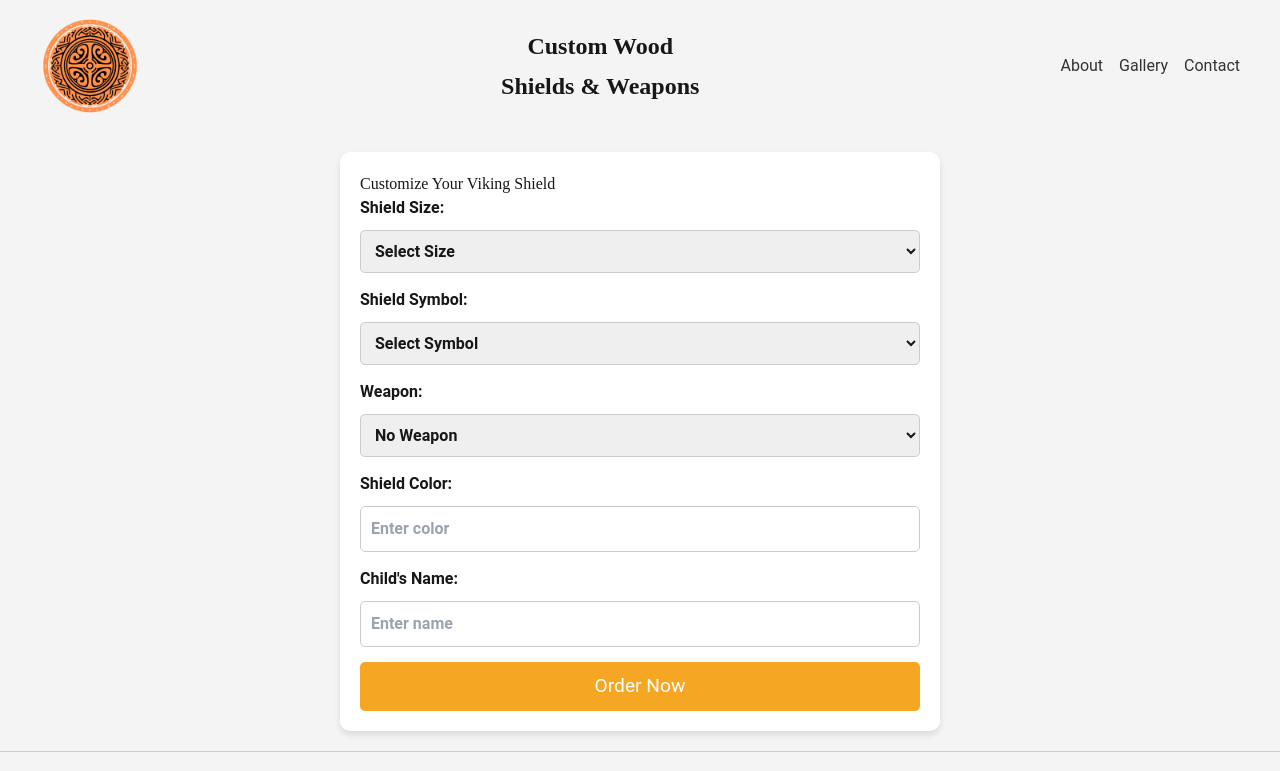
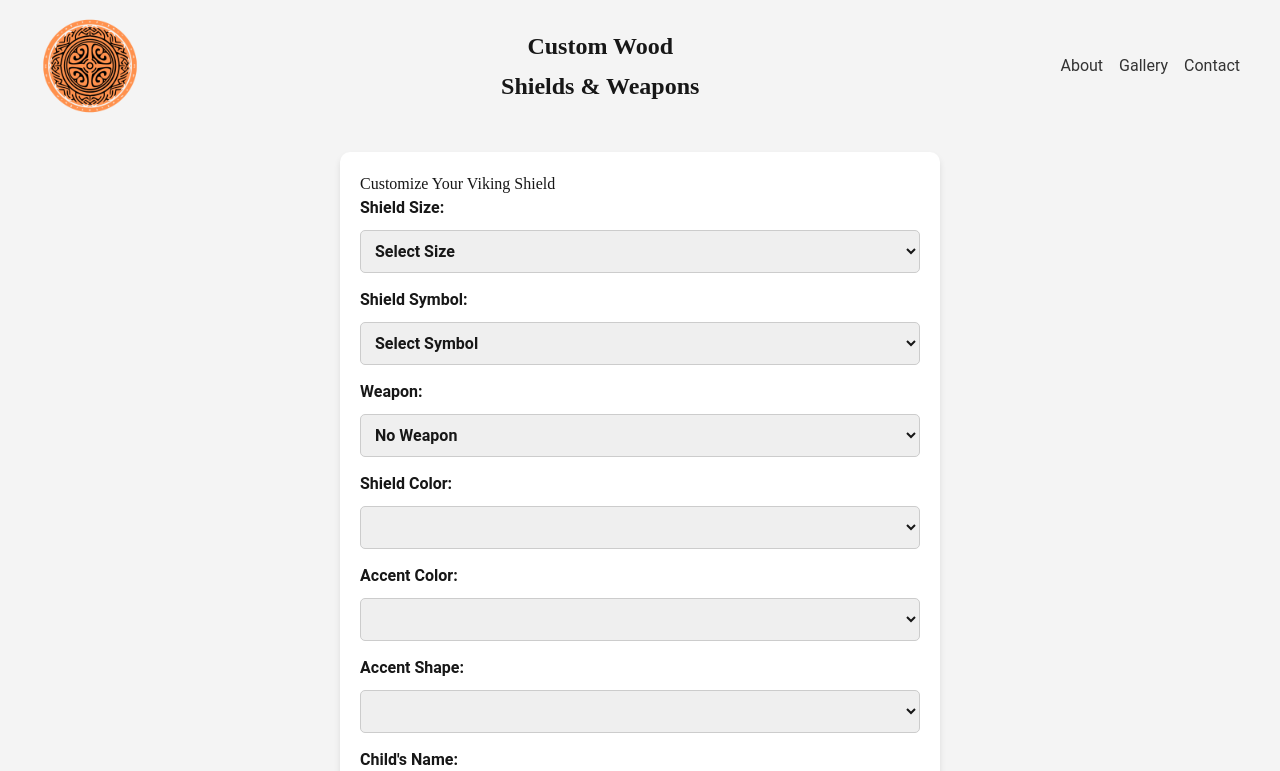
Before and after one commit to tbraeck/custom-viking-shields, a Next.js app: page / in a window 1280 px wide. Shown: the top 771 px of the page. Built offline with nearby package versions, Linux system fonts and the light colour scheme.

Commit message:
Another Commit

```diff
--- a/app/components/Footer.js
+++ b/app/components/Footer.js
@@ -3,7 +3,7 @@ import './Footer.css';
 function Footer() {
   return (
     <footer className="footer">
-      <p>© {new Date().getFullYear()} Viking Shields & Weapons. All Rights Reserved.</p>
+      <p>© {new Date().getFullYear()} Custom Wood Shields & Weapons. All Rights Reserved.</p>
     </footer>
   );
 }
--- a/app/components/OrderForm.js
+++ b/app/components/OrderForm.js
@@ -9,6 +9,8 @@ function OrderForm() {
     shieldSymbol: '',
     weapon: '',
     color: '',
+    accent_color: '',
+    accent_shape: '',
     childName: ''
   });
 
@@ -31,9 +33,9 @@ function OrderForm() {
           Shield Size:
           <select name="shieldSize" value={formData.shieldSize} onChange={handleChange}>
             <option value="">Select Size</option>
-            <option value="Small">Small</option>
-            <option value="Medium">Medium</option>
-            <option value="Large">Large</option>
+            <option value="Small">Small (12 inch)</option>
+            <option value="Medium">Medium (18 inch)</option>
+            <option value="Large">Large (24 inch)</option>
           </select>
         </label>
         <label>
@@ -43,6 +45,11 @@ function OrderForm() {
             <option value="Dragon">Dragon</option>
             <option value="Wolf">Wolf</option>
             <option value="Raven">Raven</option>
+            <option value="Bear">Bear</option>
+            <option value="Boar">Boar</option>
+            <option value="8-legged-horse">Odin&apos;s Horse</option>
+            <option value="Long Ship">Long Ship</option>
+            <option value="Bear">Viking Axe</option>
           </select>
         </label>
         <label>
@@ -50,19 +57,52 @@ function OrderForm() {
           <select name="weapon" value={formData.weapon} onChange={handleChange}>
             <option value="">No Weapon</option>
             <option value="Sword">Sword</option>
-            <option value="Axe">Axe</option>
+            <option value="Battle_Axe">Battle Axe (Double-Blade)</option>
+            <option value="Gotthard_Axe">Gotthard Axe (Single Blade)</option>
             <option value="Dagger">Dagger</option>
           </select>
         </label>
         <label>
           Shield Color:
-          <input
-            type="text"
-            name="color"
-            placeholder="Enter color"
-            value={formData.color}
-            onChange={handleChange}
-          />
+          <select name="color" value={formData.color} onChange={handleChange}>
+            <option value=""></option>
+            <option value="White">White</option>
+            <option value="Black">Black</option>
+            <option value="Green">Green</option>
+            <option value="Blue">Blue</option>
+            <option value="Red">Red</option>
+            <option value="Yellow">Yellow</option>
+            <option value="Orange">Orange</option>
+            <option value="Purple">Purple</option>
+            <option value="Pink">Pink</option>
+          </select>
+        </label>
+        <label>
+          Accent Color:
+          <select name="accent_color" value={formData.accent_color} onChange={handleChange}>
+            <option value=""></option>
+            <option value="White">White</option>
+            <option value="Black">Black</option>
+            <option value="Green">Green</option>
+            <option value="Blue">Blue</option>
+            <option value="Red">Red</option>
+            <option value="Yellow">Yellow</option>
+            <option value="Orange">Orange</option>
+            <option value="Purple">Purple</option>
+            <option value="Pink">Pink</option>
+          </select>
+        </label>
+        <label>
+          Accent Shape:
+          <select name="accent_shape" value={formData.accent_shape} onChange={handleChange}>
+            <option value=""></option>
+            <option value="cross">Cross</option>
+            <option value="Spiral">Spiral</option>
+            <option value="Rings">Rings</option>
+            <option value="Diagonal Pie">Diagonal Pie Piece</option>
+            <option value="Six Pie Pieces">Six Pie Pieces</option>
+            <option value="Custom Viking Rune">Custom Viking Rune</option>
+          </select>
         </label>
         <label>
           Child&apos;s Name:
--- a/app/components/ProductForm.js
+++ b/app/components/ProductForm.js
@@ -44,7 +44,7 @@ const ProductForm = () => {
           onChange={handleChange}
           className="w-full mt-1 p-2 border rounded"
         >
-          <option value="small">Small (12 Inch)</option>
+          <option value="small">Small (12)</option>
           <option value="medium">Medium (18 Inch)</option>
           <option value="large">Large (24 Inch)</option>
         </select>
```
